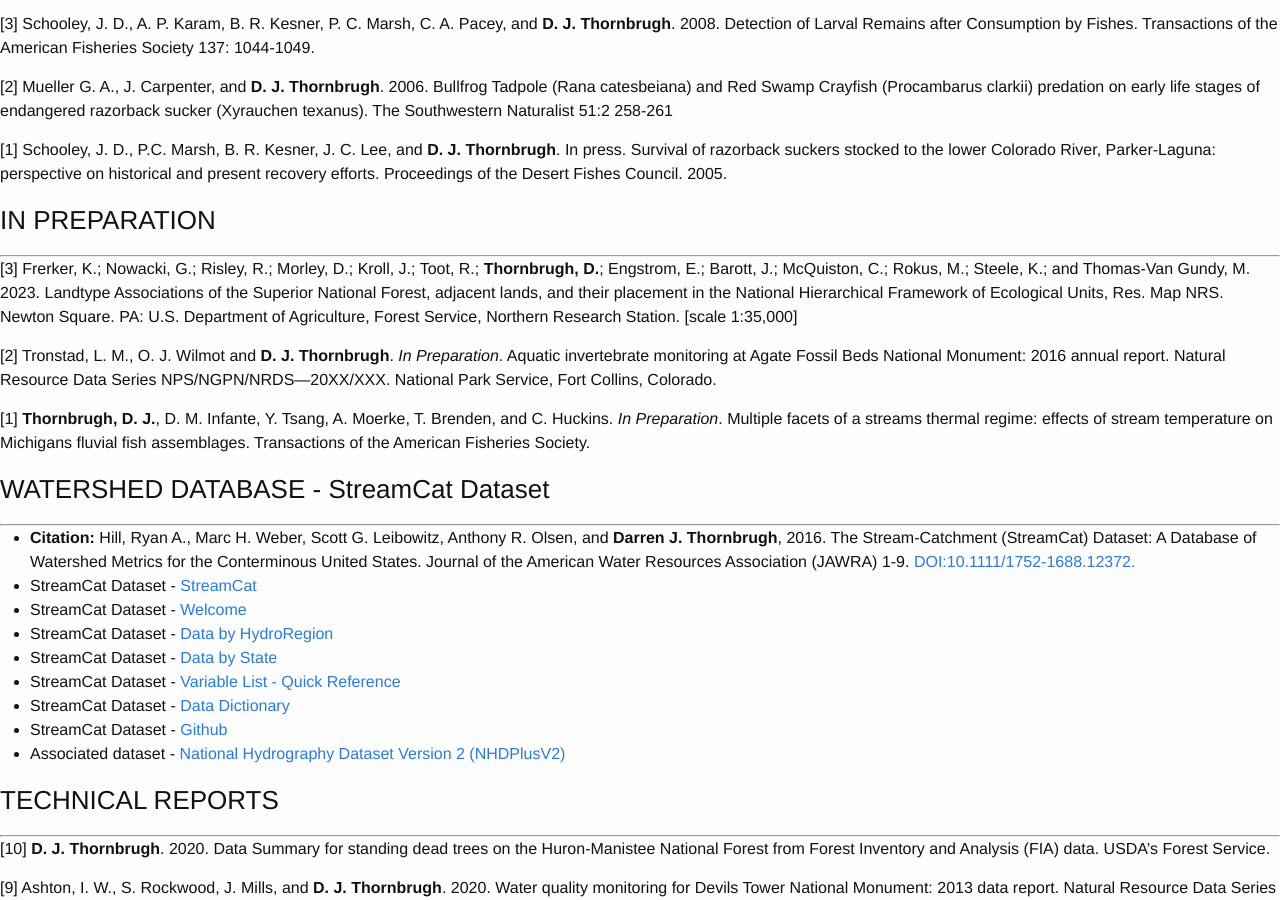
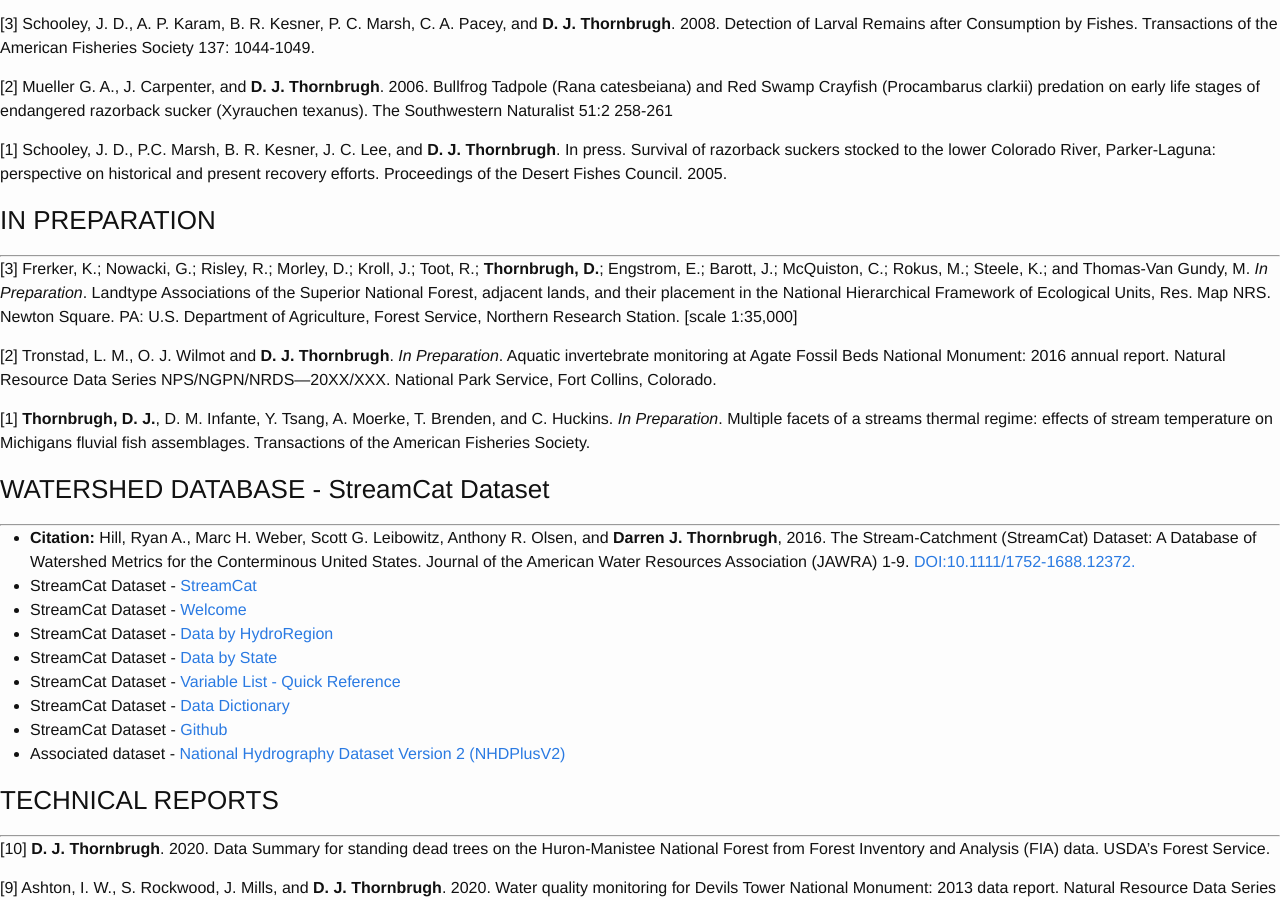
Before and after one commit to dthor/dthor.github.io, a Jekyll site: the page built from publications/publications.md, in a window 1280 px wide and 900 px high, scrolled down 1743 px. Built offline with Jekyll 4.4.1, drawn with Linux system fonts in a browser that asks for light colours; nearby versions of some CDN libraries; some web fonts are replaced.

Commit message:
Update publications.md
in preparation - _In Preparation_ update

```diff
--- a/publications/publications.md
+++ b/publications/publications.md
@@ -53,7 +53,7 @@
 ### IN PREPARATION
 ***
 
-[3] Frerker, K.; Nowacki, G.; Risley, R.; Morley, D.; Kroll, J.; Toot, R.; **Thornbrugh, D.**; Engstrom, E.; Barott, J.; McQuiston, C.; Rokus, M.; Steele, K.; and Thomas-Van Gundy, M. 2023. Landtype Associations of the Superior National Forest, adjacent lands, and their placement in the National Hierarchical Framework of Ecological Units, Res. Map NRS. Newton Square. PA: U.S. Department of Agriculture, Forest Service, Northern Research Station. [scale 1:35,000]
+[3] Frerker, K.; Nowacki, G.; Risley, R.; Morley, D.; Kroll, J.; Toot, R.; **Thornbrugh, D.**; Engstrom, E.; Barott, J.; McQuiston, C.; Rokus, M.; Steele, K.; and Thomas-Van Gundy, M. _In Preparation_. Landtype Associations of the Superior National Forest, adjacent lands, and their placement in the National Hierarchical Framework of Ecological Units, Res. Map NRS. Newton Square. PA: U.S. Department of Agriculture, Forest Service, Northern Research Station. [scale 1:35,000]
 
 [2] Tronstad, L. M., O. J. Wilmot and **D. J. Thornbrugh**. _In Preparation_. Aquatic invertebrate monitoring at Agate Fossil Beds National Monument: 2016 annual report. Natural Resource Data Series NPS/NGPN/NRDS—20XX/XXX. National Park Service, Fort Collins, Colorado.
 
```
